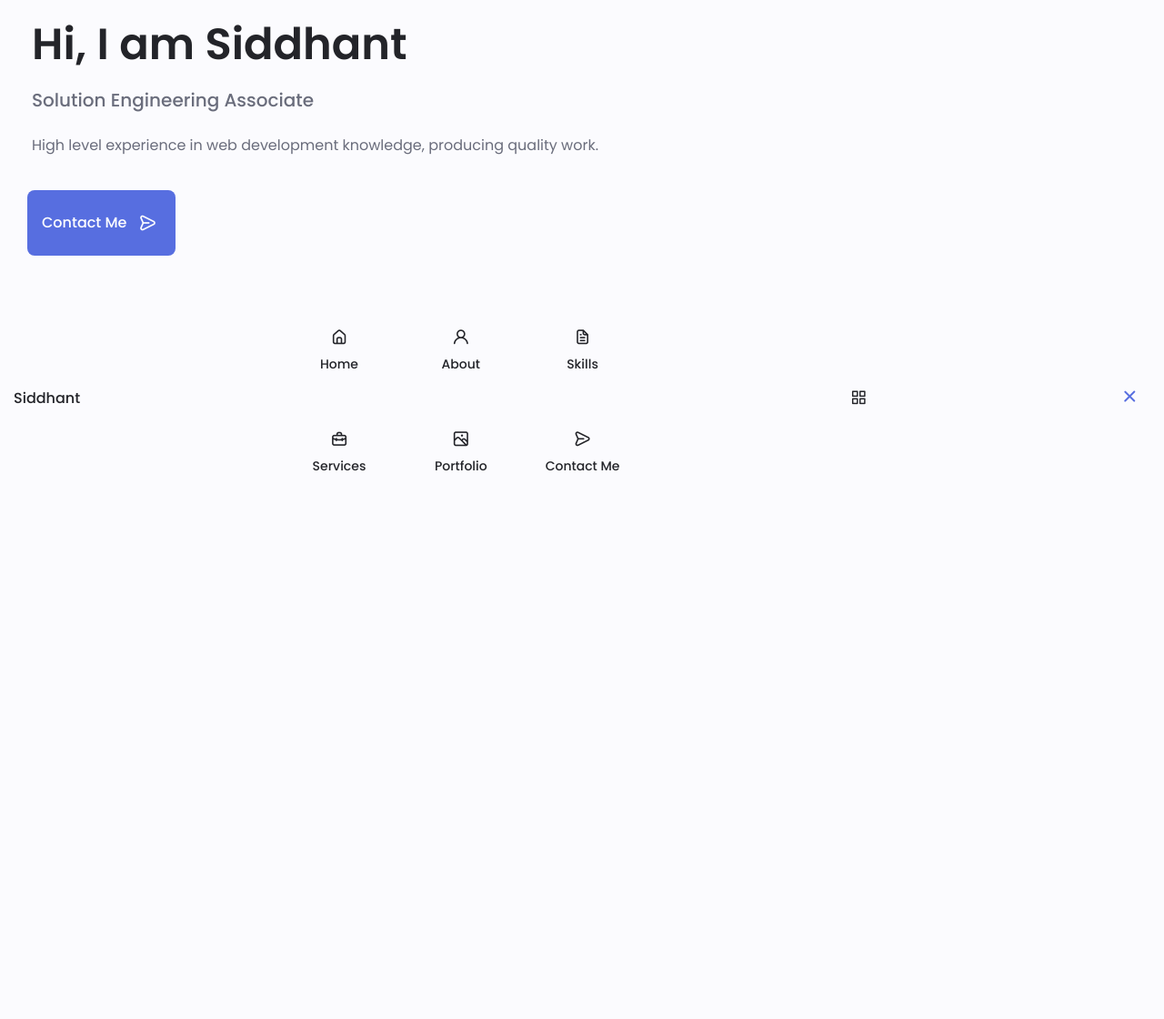
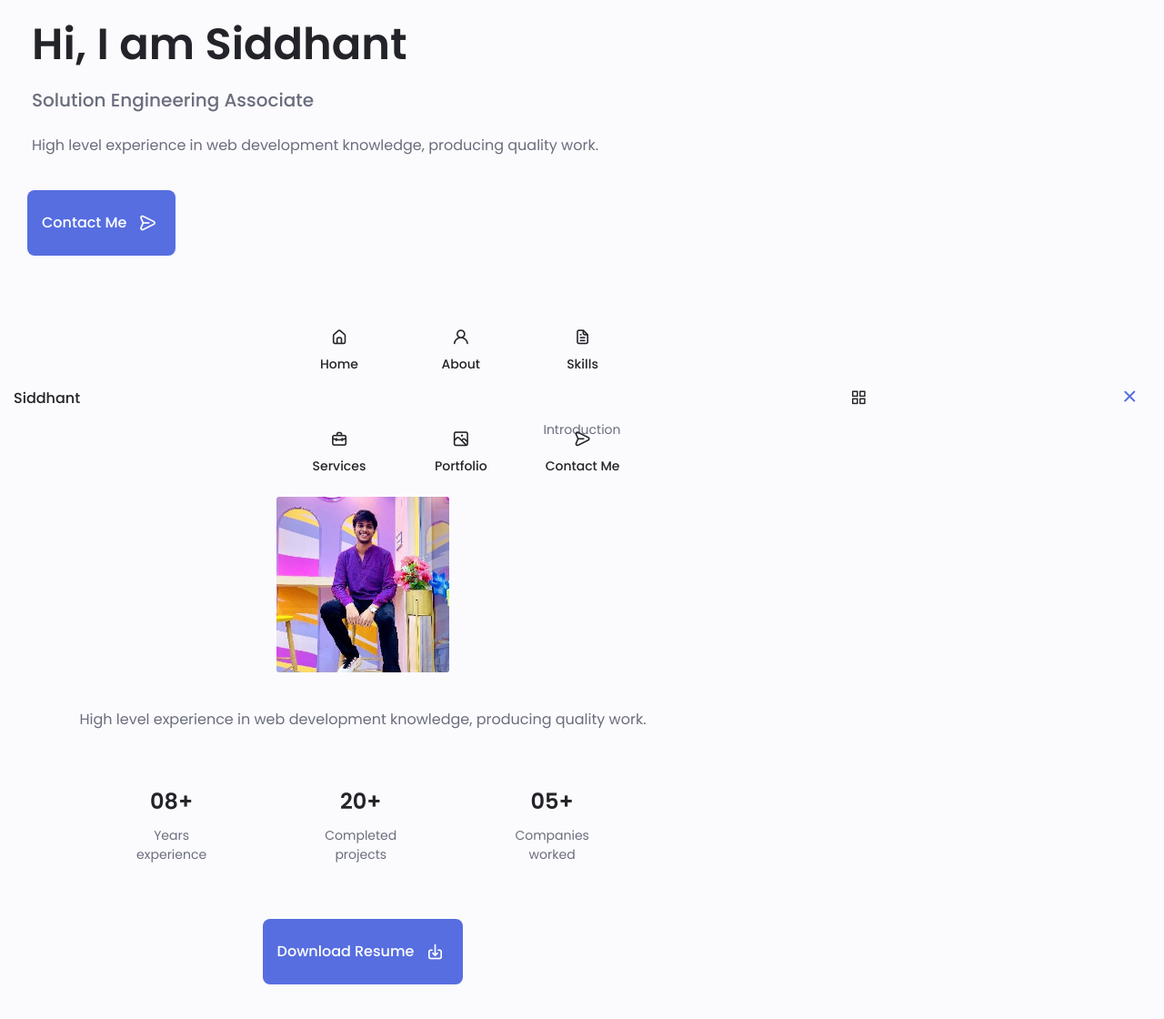
Before and after one commit to SiddhantJaiswal14/Portfolio-website, a plain HTML site: page index.html in a window 1280 px wide. Shown: the part 334-1454 px from the top of the page at 91% size. Before the commit the page ends 800 px from the top, so only its background shows below. Drawn offline with nearby package versions, Linux system fonts and the light colour scheme.

Commit message:
updated about

```diff
--- a/assets/css/styles.css
+++ b/assets/css/styles.css
@@ -322,3 +322,42 @@ img{
     display:inline-flex;
     align-items: center;
 }
+
+.about__img{
+    width:200px;
+    border-radius: .5rem;
+    justify-self:center;
+    align-self: center;
+}
+
+.about__description{
+    text-align: center;
+    margin-bottom: var(--mb-2-5);
+}
+
+.about__info{
+    display:flex;
+    justify-content: space-evenly;
+    margin-bottom: var(--mb-2-5);
+}
+
+.about__info-title{
+    font-size: var(--h2-font-size);
+    font-weight: var(--font-semi-bold);
+    color:var(--title-color);
+}
+
+.about__info-name{
+    font-size: var(--small-font-size);
+}
+
+.about__info-title,
+.about__info-name{
+    display:block;
+    text-align: center;
+}
+
+.about__buttons{
+    display:flex;
+    justify-content: center;
+}
--- a/index.html
+++ b/index.html
@@ -120,6 +120,58 @@
                 </div>
             </div>
         </section>
+
+        <section class="about section" id="about">
+            <h2 class="section__title">
+                About Me
+            </h2>
+            <span class="section__subtitle">Introduction</span>
+
+            <div class="about__container container grid">
+                <img src="assets/img/about_me.jpg" alt="" class="about__img">
+
+                <div class="about__data">
+                    <p class="about__description">
+                        High level experience in web development knowledge, producing quality work.
+                    </p>
+                    <div class="about__info">
+                        <div>
+                            <span class="about__info-title">
+                                08+
+                            </span>
+                            <span class="about__info-name">
+                                Years <br> experience
+                            </span>
+                        </div>
+
+                        <div>
+                            <span class="about__info-title">
+                                20+
+                            </span>
+                            <span class="about__info-name">
+                                Completed <br> projects
+                            </span>
+                        </div>
+
+                        <div>
+                            <span class="about__info-title">
+                                05+
+                            </span>
+                            <span class="about__info-name">
+                                Companies <br> worked
+                            </span>
+                        </div>
+                    </div>
+                    <div class="about__buttons">
+                        <a download="" href="assets/pdf/Provisional Certificate.pdf" class="button button--flex">
+                            Download Resume<i class="uil uil-download-alt button__icon"></i>
+                        </a>
+                    </div>
+                </div>
+            </div>
+
+        </section>
+
     </main>
 
     <script src=""></script>
```
Also changed, not shown: assets/img/about_me.jpg (added), 1 other file.
